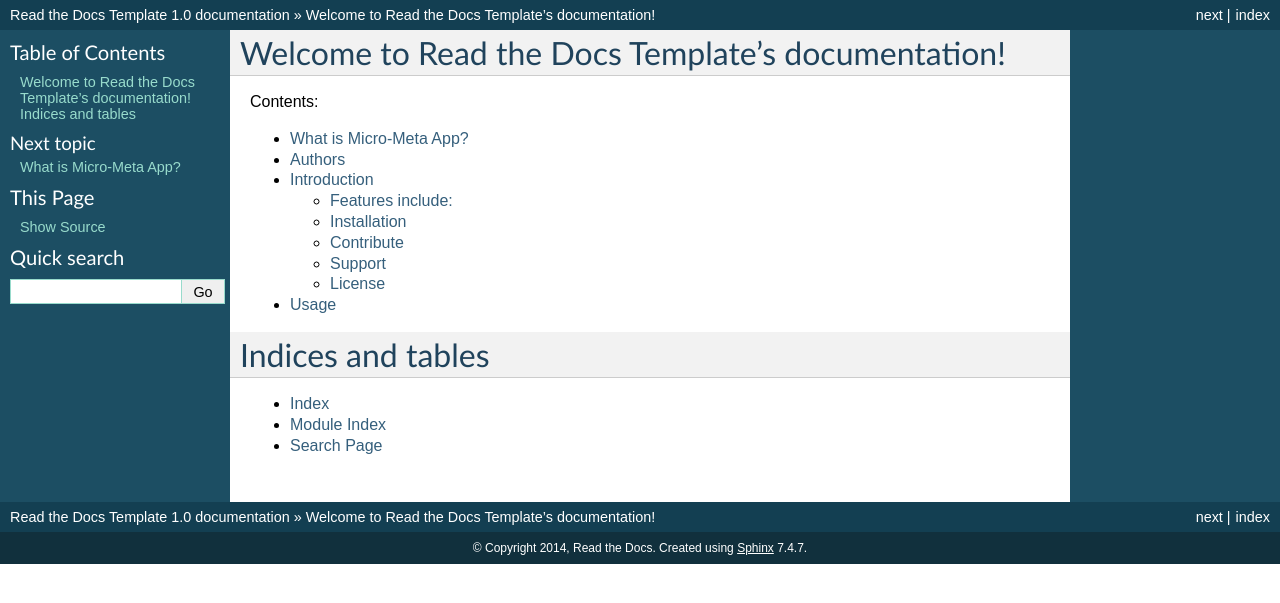
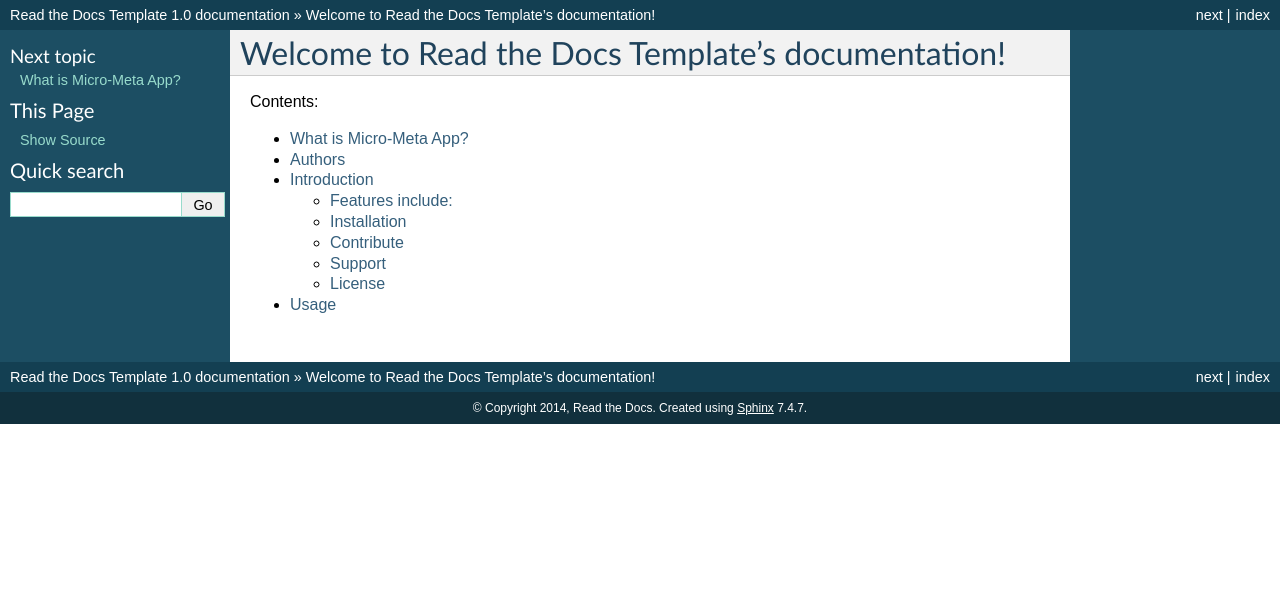
Before and after one commit to strambc/cs_test-docs, a Sphinx documentation site: the page built from docs/index.rst, in a window 1280 px wide. Shown: the top 603 px of the page. Built offline with Sphinx 7.4.7, drawn with Linux system fonts in a browser that asks for light colours; part of the change alters nothing that is shown.

Commit message:
Update index.rst

```diff
--- a/docs/index.rst
+++ b/docs/index.rst
@@ -16,9 +16,8 @@ Contents:
 
 
 
-Indices and tables
-==================
-
-* :ref:`genindex`
-* :ref:`modindex`
-* :ref:`search`
+.. Indices and tables
+.. ==================
+..
+.. * :ref:`genindex`
+.. * :ref:`search`
```
